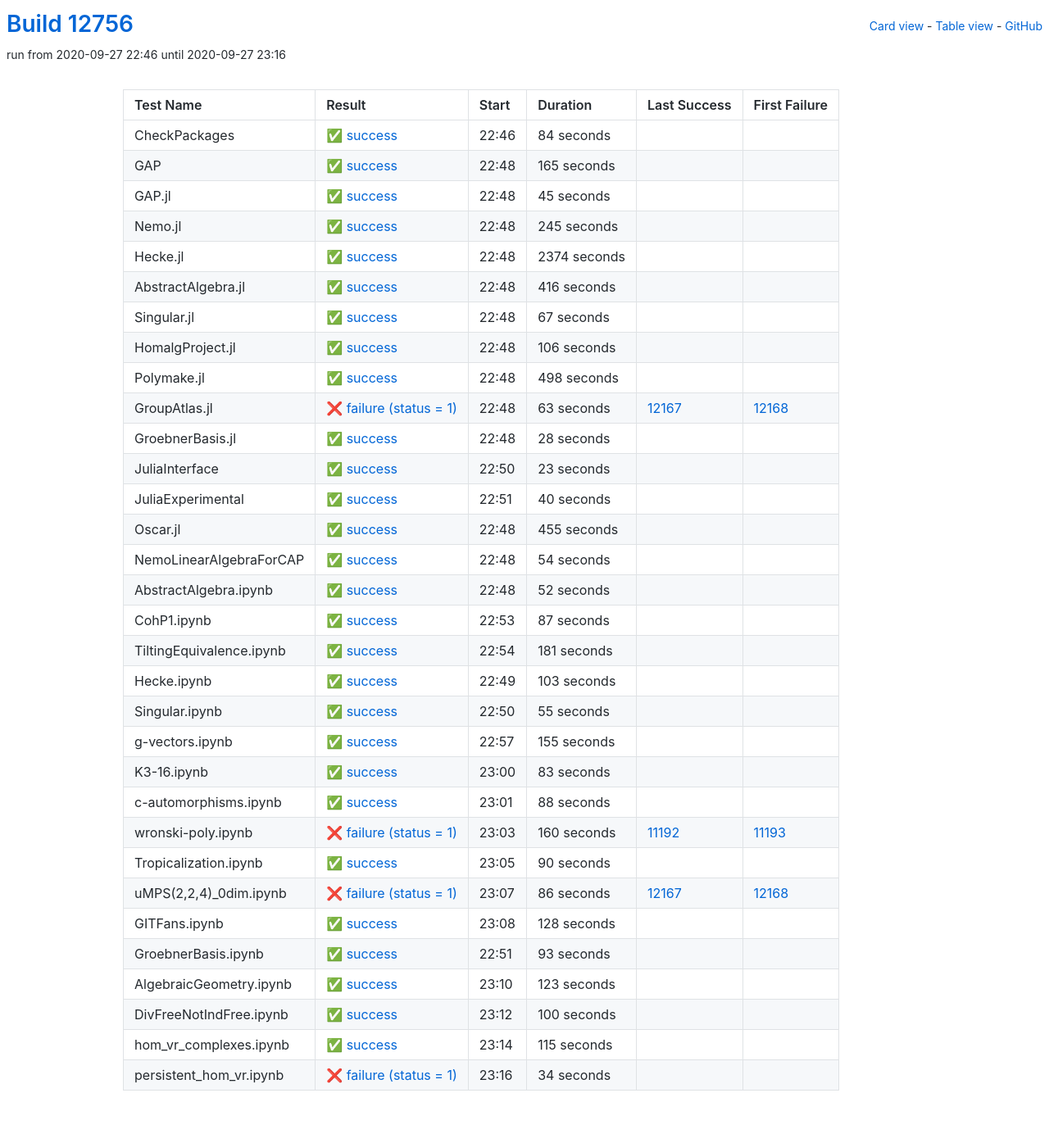
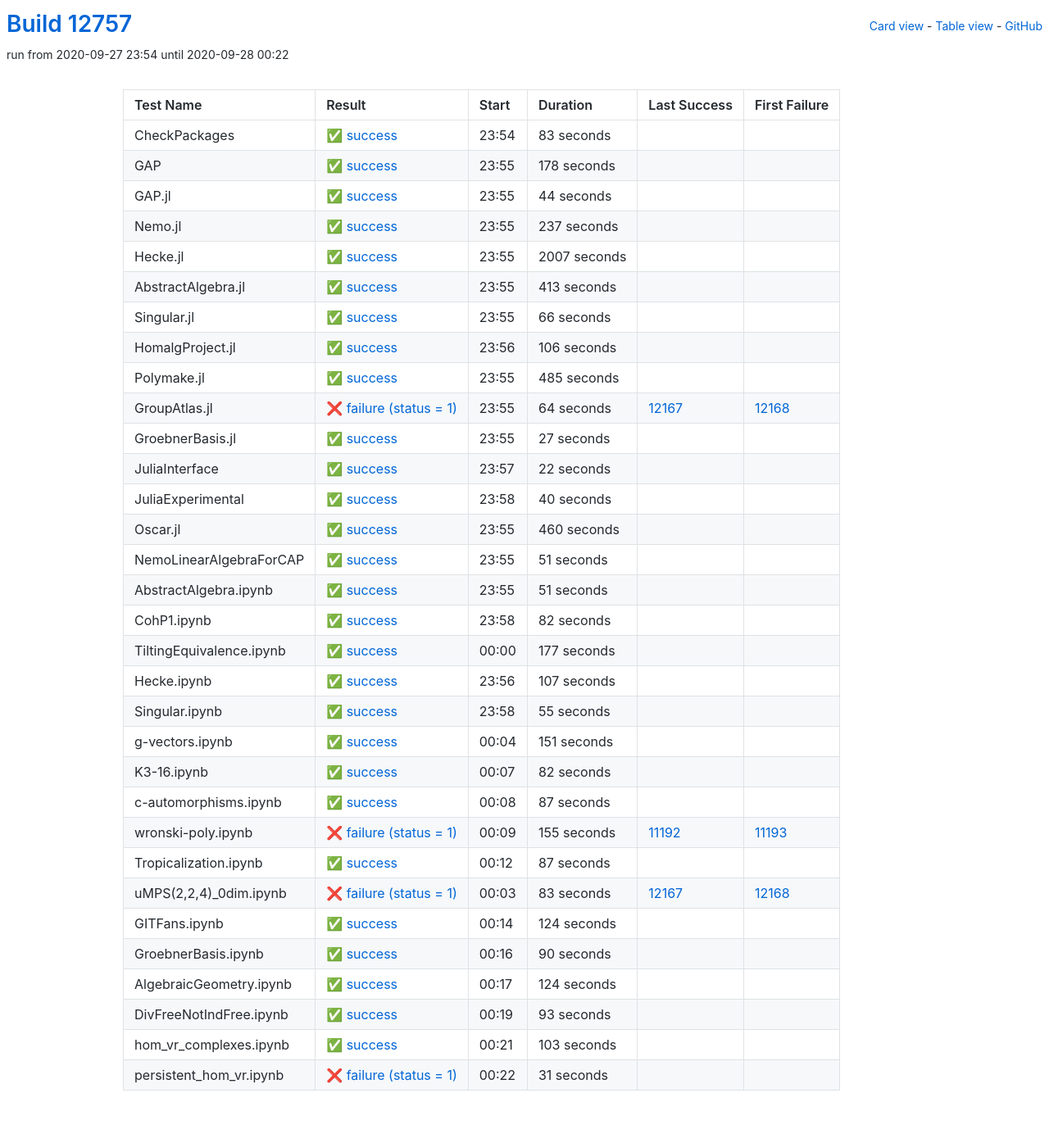
Before and after one commit to oscar-system/oscar-ci-status, a Jekyll site: the page built from table.html, in a window 1280 px wide. Shown: the whole page at 82% size. Built offline with Jekyll 4.4.1, drawn with Linux system fonts in a browser that asks for light colours.

Commit message:
Build #12757

```diff
--- a/_data/ci.yml
+++ b/_data/ci.yml
@@ -1,6 +1,6 @@
 ---
-build: 12756
-build_url: https://oscarci.mathematik.uni-kl.de/job/oscar/12756/
+build: 12757
+build_url: https://oscarci.mathematik.uni-kl.de/job/oscar/12757/
 job: oscar
 organization: oscar-system
 repo: oscar-ci-status
@@ -8,92 +8,92 @@
 tests:
 - name: CheckPackages
   id: checkpackages
-  log: https://oscarci.mathematik.uni-kl.de/job/oscar/12756/artifact/logs/build-12756/CheckPackages.log
-  start: 2020-09-27 22:46
+  log: https://oscarci.mathematik.uni-kl.de/job/oscar/12757/artifact/logs/build-12757/CheckPackages.log
+  start: 2020-09-27 23:54
   success: true
   exitcode: 0
   status: success
-  duration: 84
+  duration: 83
   last_success: false
   last_success_url:
   first_failure: false
   first_failure_url:
 - name: GAP
   id: gap
-  log: https://oscarci.mathematik.uni-kl.de/job/oscar/12756/artifact/logs/build-12756/GAP.log
-  start: 2020-09-27 22:48
+  log: https://oscarci.mathematik.uni-kl.de/job/oscar/12757/artifact/logs/build-12757/GAP.log
+  start: 2020-09-27 23:55
   success: true
   exitcode: 0
   status: success
-  duration: 165
+  duration: 178
   last_success: false
   last_success_url:
   first_failure: false
   first_failure_url:
 - name: GAP.jl
   id: gap-jl
-  log: https://oscarci.mathematik.uni-kl.de/job/oscar/12756/artifact/logs/build-12756/GAP.jl.log
-  start: 2020-09-27 22:48
+  log: https://oscarci.mathematik.uni-kl.de/job/oscar/12757/artifact/logs/build-12757/GAP.jl.log
+  start: 2020-09-27 23:55
   success: true
   exitcode: 0
   status: success
-  duration: 45
+  duration: 44
   last_success: false
   last_success_url:
   first_failure: false
   first_failure_url:
 - name: Nemo.jl
   id: nemo-jl
-  log: https://oscarci.mathematik.uni-kl.de/job/oscar/12756/artifact/logs/build-12756/Nemo.jl.log
-  start: 2020-09-27 22:48
+  log: https://oscarci.mathematik.uni-kl.de/job/oscar/12757/artifact/logs/build-12757/Nemo.jl.log
+  start: 2020-09-27 23:55
   success: true
   exitcode: 0
   status: success
-  duration: 245
+  duration: 237
   last_success: false
   last_success_url:
   first_failure: false
   first_failure_url:
 - name: Hecke.jl
   id: hecke-jl
-  log: https://oscarci.mathematik.uni-kl.de/job/oscar/12756/artifact/logs/build-12756/Hecke.jl.log
-  start: 2020-09-27 22:48
+  log: https://oscarci.mathematik.uni-kl.de/job/oscar/12757/artifact/logs/build-12757/Hecke.jl.log
+  start: 2020-09-27 23:55
   success: true
   exitcode: 0
   status: success
-  duration: 2374
+  duration: 2007
   last_success: false
   last_success_url:
   first_failure: false
   first_failure_url:
 - name: AbstractAlgebra.jl
   id: abstractalgebra-jl
-  log: https://oscarci.mathematik.uni-kl.de/job/oscar/12756/artifact/logs/build-12756/AbstractAlgebra.jl.log
-  start: 2020-09-27 22:48
+  log: https://oscarci.mathematik.uni-kl.de/job/oscar/12757/artifact/logs/build-12757/AbstractAlgebra.jl.log
+  start: 2020-09-27 23:55
   success: true
   exitcode: 0
   status: success
-  duration: 416
+  duration: 413
   last_success: false
   last_success_url:
   first_failure: false
   first_failure_url:
 - name: Singular.jl
   id: singular-jl
-  log: https://oscarci.mathematik.uni-kl.de/job/oscar/12756/artifact/logs/build-12756/Singular.jl.log
-  start: 2020-09-27 22:48
+  log: https://oscarci.mathematik.uni-kl.de/job/oscar/12757/artifact/logs/build-12757/Singular.jl.log
+  start: 2020-09-27 23:55
   success: true
   exitcode: 0
   status: success
-  duration: 67
+  duration: 66
   last_success: false
   last_success_url:
   first_failure: false
   first_failure_url:
 - name: HomalgProject.jl
   id: homalgproject-jl
-  log: https://oscarci.mathematik.uni-kl.de/job/oscar/12756/artifact/logs/build-12756/HomalgProject.jl.log
-  start: 2020-09-27 22:48
+  log: https://oscarci.mathematik.uni-kl.de/job/oscar/12757/artifact/logs/build-12757/HomalgProject.jl.log
+  start: 2020-09-27 23:56
   success: true
   exitcode: 0
   status: success
@@ -104,56 +104,56 @@
   first_failure_url:
 - name: Polymake.jl
   id: polymake-jl
-  log: https://oscarci.mathematik.uni-kl.de/job/oscar/12756/artifact/logs/build-12756/Polymake.jl.log
-  start: 2020-09-27 22:48
+  log: https://oscarci.mathematik.uni-kl.de/job/oscar/12757/artifact/logs/build-12757/Polymake.jl.log
+  start: 2020-09-27 23:55
   success: true
   exitcode: 0
   status: success
-  duration: 498
+  duration: 485
   last_success: false
   last_success_url:
   first_failure: false
   first_failure_url:
 - name: GroupAtlas.jl
   id: groupatlas-jl
-  log: https://oscarci.mathematik.uni-kl.de/job/oscar/12756/artifact/logs/build-12756/GroupAtlas.jl.log
-  start: 2020-09-27 22:48
+  log: https://oscarci.mathematik.uni-kl.de/job/oscar/12757/artifact/logs/build-12757/GroupAtlas.jl.log
+  start: 2020-09-27 23:55
   success: false
   exitcode: 1
   status: failure
-  duration: 63
+  duration: 64
   last_success: 12167
   last_success_url: https://oscarci.mathematik.uni-kl.de/job/oscar/12167/
   first_failure: 12168
   first_failure_url: https://oscarci.mathematik.uni-kl.de/job/oscar/12168/
 - name: GroebnerBasis.jl
   id: groebnerbasis-jl
-  log: https://oscarci.mathematik.uni-kl.de/job/oscar/12756/artifact/logs/build-12756/GroebnerBasis.jl.log
-  start: 2020-09-27 22:48
+  log: https://oscarci.mathematik.uni-kl.de/job/oscar/12757/artifact/logs/build-12757/GroebnerBasis.jl.log
+  start: 2020-09-27 23:55
   success: true
   exitcode: 0
   status: success
-  duration: 28
+  duration: 27
   last_success: false
   last_success_url:
   first_failure: false
   first_failure_url:
 - name: JuliaInterface
   id: juliainterface
-  log: https://oscarci.mathematik.uni-kl.de/job/oscar/12756/artifact/logs/build-12756/JuliaInterface.log
-  start: 2020-09-27 22:50
+  log: https://oscarci.mathematik.uni-kl.de/job/oscar/12757/artifact/logs/build-12757/JuliaInterface.log
+  start: 2020-09-27 23:57
   success: true
   exitcode: 0
   status: success
-  duration: 23
+  duration: 22
   last_success: false
   last_success_url:
   first_failure: false
   first_failure_url:
 - name: JuliaExperimental
   id: juliaexperimental
-  log: https://oscarci.mathematik.uni-kl.de/job/oscar/12756/artifact/logs/build-12756/JuliaExperimental.log
-  start: 2020-09-27 22:51
+  log: https://oscarci.mathematik.uni-kl.de/job/oscar/12757/artifact/logs/build-12757/JuliaExperimental.log
+  start: 2020-09-27 23:58
   success: true
   exitcode: 0
   status: success
@@ -164,80 +164,80 @@
   first_failure_url:
 - name: Oscar.jl
   id: oscar-jl
-  log: https://oscarci.mathematik.uni-kl.de/job/oscar/12756/artifact/logs/build-12756/Oscar.jl.log
-  start: 2020-09-27 22:48
+  log: https://oscarci.mathematik.uni-kl.de/job/oscar/12757/artifact/logs/build-12757/Oscar.jl.log
+  start: 2020-09-27 23:55
   success: true
   exitcode: 0
   status: success
-  duration: 455
+  duration: 460
   last_success: false
   last_success_url:
   first_failure: false
   first_failure_url:
 - name: NemoLinearAlgebraForCAP
   id: nemolinearalgebraforcap
-  log: https://oscarci.mathematik.uni-kl.de/job/oscar/12756/artifact/logs/build-12756/NemoLinearAlgebraForCAP.log
-  start: 2020-09-27 22:48
+  log: https://oscarci.mathematik.uni-kl.de/job/oscar/12757/artifact/logs/build-12757/NemoLinearAlgebraForCAP.log
+  start: 2020-09-27 23:55
   success: true
   exitcode: 0
   status: success
-  duration: 54
+  duration: 51
   last_success: false
   last_success_url:
   first_failure: false
   first_failure_url:
 - name: AbstractAlgebra.ipynb
   id: abstractalgebra-ipynb
-  log: https://oscarci.mathematik.uni-kl.de/job/oscar/12756/artifact/logs/build-12756/AbstractAlgebra.ipynb.log
-  start: 2020-09-27 22:48
+  log: https://oscarci.mathematik.uni-kl.de/job/oscar/12757/artifact/logs/build-12757/AbstractAlgebra.ipynb.log
+  start: 2020-09-27 23:55
   success: true
   exitcode: 0
   status: success
-  duration: 52
+  duration: 51
   last_success: false
   last_success_url:
   first_failure: false
   first_failure_url:
 - name: CohP1.ipynb
   id: cohp1-ipynb
-  log: https://oscarci.mathematik.uni-kl.de/job/oscar/12756/artifact/logs/build-12756/CohP1.ipynb.log
-  start: 2020-09-27 22:53
+  log: https://oscarci.mathematik.uni-kl.de/job/oscar/12757/artifact/logs/build-12757/CohP1.ipynb.log
+  start: 2020-09-27 23:58
   success: true
   exitcode: 0
   status: success
-  duration: 87
+  duration: 82
   last_success: false
   last_success_url:
   first_failure: false
   first_failure_url:
 - name: TiltingEquivalence.ipynb
   id: tiltingequivalence-ipynb
-  log: https://oscarci.mathematik.uni-kl.de/job/oscar/12756/artifact/logs/build-12756/TiltingEquivalence.ipynb.log
-  start: 2020-09-27 22:54
+  log: https://oscarci.mathematik.uni-kl.de/job/oscar/12757/artifact/logs/build-12757/TiltingEquivalence.ipynb.log
+  start: 2020-09-28 00:00
   success: true
   exitcode: 0
   status: success
-  duration: 181
+  duration: 177
   last_success: false
   last_success_url:
   first_failure: false
   first_failure_url:
 - name: Hecke.ipynb
   id: hecke-ipynb
-  log: https://oscarci.mathematik.uni-kl.de/job/oscar/12756/artifact/logs/build-12756/Hecke.ipynb.log
-  start: 2020-09-27 22:49
+  log: https://oscarci.mathematik.uni-kl.de/job/oscar/12757/artifact/logs/build-12757/Hecke.ipynb.log
+  start: 2020-09-27 23:56
   success: true
   exitcode: 0
   status: success
-  duration: 103
+  duration: 107
   last_success: false
   last_success_url:
   first_failure: false
   first_failure_url:
 - name: Singular.ipynb
   id: singular-ipynb
-  log: https://oscarci.mathematik.uni-kl.de/job/oscar/12756/artifact/logs/build-12756/Singular.ipynb.log
-  start: 2020-09-27 22:50
+  log: https://oscarci.mathematik.uni-kl.de/job/oscar/12757/artifact/logs/build-12757/Singular.ipynb.log
+  start: 2020-09-27 23:58
   success: true
   exitcode: 0
   status: success
@@ -248,56 +248,92 @@
   first_failure_url:
 - name: g-vectors.ipynb
   id: g-vectors-ipynb
-  log: https://oscarci.mathematik.uni-kl.de/job/oscar/12756/artifact/logs/build-12756/g-vectors.ipynb.log
-  start: 2020-09-27 22:57
+  log: https://oscarci.mathematik.uni-kl.de/job/oscar/12757/artifact/logs/build-12757/g-vectors.ipynb.log
+  start: 2020-09-28 00:04
   success: true
   exitcode: 0
   status: success
-  duration: 155
+  duration: 151
   last_success: false
   last_success_url:
   first_failure: false
   first_failure_url:
 - name: K3-16.ipynb
   id: k3-16-ipynb
-  log: https://oscarci.mathematik.uni-kl.de/job/oscar/12756/artifact/logs/build-12756/K3-16.ipynb.log
-  start: 2020-09-27 23:00
+  log: https://oscarci.mathematik.uni-kl.de/job/oscar/12757/artifact/logs/build-12757/K3-16.ipynb.log
+  start: 2020-09-28 00:07
   success: true
   exitcode: 0
   status: success
-  duration: 83
+  duration: 82
   last_success: false
   last_success_url:
   first_failure: false
   first_failure_url:
 - name: c-automorphisms.ipynb
   id: c-automorphisms-ipynb
-  log: https://oscarci.mathematik.uni-kl.de/job/oscar/12756/artifact/logs/build-12756/c-automorphisms.ipynb.log
-  start: 2020-09-27 23:01
+  log: https://oscarci.mathematik.uni-kl.de/job/oscar/12757/artifact/logs/build-12757/c-automorphisms.ipynb.log
+  start: 2020-09-28 00:08
   success: true
   exitcode: 0
   status: success
-  duration: 88
+  duration: 87
   last_success: false
   last_success_url:
   first_failure: false
   first_failure_url:
 - name: wronski-poly.ipynb
   id: wronski-poly-ipynb
-  log: https://oscarci.mathematik.uni-kl.de/job/oscar/12756/artifact/logs/build-12756/wronski-poly.ipynb.log
-  start: 2020-09-27 23:03
+  log: https://oscarci.mathematik.uni-kl.de/job/oscar/12757/artifact/logs/build-12757/wronski-poly.ipynb.log
+  start: 2020-09-28 00:09
   success: false
   exitcode: 1
   status: failure
-  duration: 160
+  duration: 155
   last_success: 11192
   last_success_url: https://oscarci.mathematik.uni-kl.de/job/oscar/11192/
   first_failure: 11193
   first_failure_url: https://oscarci.mathematik.uni-kl.de/job/oscar/11193/
 - name: Tropicalization.ipynb
   id: tropicalization-ipynb
-  log: https://oscarci.mathematik.uni-kl.de/job/oscar/12756/artifact/logs/build-12756/Tropicalization.ipynb.log
-  start: 2020-09-27 23:05
+  log: https://oscarci.mathematik.uni-kl.de/job/oscar/12757/artifact/logs/build-12757/Tropicalization.ipynb.log
+  start: 2020-09-28 00:12
+  success: true
+  exitcode: 0
+  status: success
+  duration: 87
+  last_success: false
+  last_success_url:
+  first_failure: false
+  first_failure_url:
+- name: uMPS(2,2,4)_0dim.ipynb
+  id: umps-2-2-4-0dim-ipynb
+  log: https://oscarci.mathematik.uni-kl.de/job/oscar/12757/artifact/logs/build-12757/uMPS-2-2-4-_0dim.ipynb.log
+  start: 2020-09-28 00:03
+  success: false
+  exitcode: 1
+  status: failure
+  duration: 83
+  last_success: 12167
+  last_success_url: https://oscarci.mathematik.uni-kl.de/job/oscar/12167/
+  first_failure: 12168
+  first_failure_url: https://oscarci.mathematik.uni-kl.de/job/oscar/12168/
+- name: GITFans.ipynb
+  id: gitfans-ipynb
+  log: https://oscarci.mathematik.uni-kl.de/job/oscar/12757/artifact/logs/build-12757/GITFans.ipynb.log
+  start: 2020-09-28 00:14
+  success: true
+  exitcode: 0
+  status: success
+  duration: 124
+  last_success: false
+  last_success_url:
+  first_failure: false
+  first_failure_url:
+- name: GroebnerBasis.ipynb
+  id: groebnerbasis-ipynb
+  log: https://oscarci.mathematik.uni-kl.de/job/oscar/12757/artifact/logs/build-12757/GroebnerBasis.ipynb.log
+  start: 2020-09-28 00:16
   success: true
   exitcode: 0
   status: success
@@ -306,34 +342,22 @@
   last_success_url:
   first_failure: false
   first_failure_url:
-- name: uMPS(2,2,4)_0dim.ipynb
-  id: umps-2-2-4-0dim-ipynb
-  log: https://oscarci.mathematik.uni-kl.de/job/oscar/12756/artifact/logs/build-12756/uMPS-2-2-4-_0dim.ipynb.log
-  start: 2020-09-27 23:07
-  success: false
-  exitcode: 1
-  status: failure
-  duration: 86
-  last_success: 12167
-  last_success_url: https://oscarci.mathematik.uni-kl.de/job/oscar/12167/
-  first_failure: 12168
-  first_failure_url: https://oscarci.mathematik.uni-kl.de/job/oscar/12168/
-- name: GITFans.ipynb
-  id: gitfans-ipynb
-  log: https://oscarci.mathematik.uni-kl.de/job/oscar/12756/artifact/logs/build-12756/GITFans.ipynb.log
-  start: 2020-09-27 23:08
+- name: AlgebraicGeometry.ipynb
+  id: algebraicgeometry-ipynb
+  log: https://oscarci.mathematik.uni-kl.de/job/oscar/12757/artifact/logs/build-12757/AlgebraicGeometry.ipynb.log
+  start: 2020-09-28 00:17
   success: true
   exitcode: 0
   status: success
-  duration: 128
+  duration: 124
   last_success: false
   last_success_url:
   first_failure: false
   first_failure_url:
-- name: GroebnerBasis.ipynb
-  id: groebnerbasis-ipynb
-  log: https://oscarci.mathematik.uni-kl.de/job/oscar/12756/artifact/logs/build-12756/GroebnerBasis.ipynb.log
-  start: 2020-09-27 22:51
+- name: DivFreeNotIndFree.ipynb
+  id: divfreenotindfree-ipynb
+  log: https://oscarci.mathematik.uni-kl.de/job/oscar/12757/artifact/logs/build-12757/DivFreeNotIndFree.ipynb.log
+  start: 2020-09-28 00:19
   success: true
   exitcode: 0
   status: success
@@ -342,50 +366,26 @@
   last_success_url:
   first_failure: false
   first_failure_url:
-- name: AlgebraicGeometry.ipynb
-  id: algebraicgeometry-ipynb
-  log: https://oscarci.mathematik.uni-kl.de/job/oscar/12756/artifact/logs/build-12756/AlgebraicGeometry.ipynb.log
-  start: 2020-09-27 23:10
+- name: hom_vr_complexes.ipynb
+  id: hom-vr-complexes-ipynb
+  log: https://oscarci.mathematik.uni-kl.de/job/oscar/12757/artifact/logs/build-12757/hom_vr_complexes.ipynb.log
+  start: 2020-09-28 00:21
   success: true
   exitcode: 0
   status: success
-  duration: 123
-  last_success: false
-  last_success_url:
-  first_failure: false
-  first_failure_url:
-- name: DivFreeNotIndFree.ipynb
-  id: divfreenotindfree-ipynb
-  log: https://oscarci.mathematik.uni-kl.de/job/oscar/12756/artifact/logs/build-12756/DivFreeNotIndFree.ipynb.log
-  start: 2020-09-27 23:12
-  success: true
-  exitcode: 0
-  status: success
-  duration: 100
-  last_success: false
-  last_success_url:
-  first_failure: false
-  first_failure_url:
-- name: hom_vr_complexes.ipynb
-  id: hom-vr-complexes-ipynb
-  log: https://oscarci.mathematik.uni-kl.de/job/oscar/12756/artifact/logs/build-12756/hom_vr_complexes.ipynb.log
-  start: 2020-09-27 23:14
-  success: true
-  exitcode: 0
-  status: success
-  duration: 115
+  duration: 103
   last_success: false
   last_success_url:
   first_failure: false
   first_failure_url:
 - name: persistent_hom_vr.ipynb
   id: persistent-hom-vr-ipynb
-  log: https://oscarci.mathematik.uni-kl.de/job/oscar/12756/artifact/logs/build-12756/persistent_hom_vr.ipynb.log
-  start: 2020-09-27 23:16
+  log: https://oscarci.mathematik.uni-kl.de/job/oscar/12757/artifact/logs/build-12757/persistent_hom_vr.ipynb.log
+  start: 2020-09-28 00:22
   success: false
   exitcode: 1
   status: failure
-  duration: 34
+  duration: 31
   last_success: false
   last_success_url:
   first_failure: false
```
Also changed, not shown: README.md.
